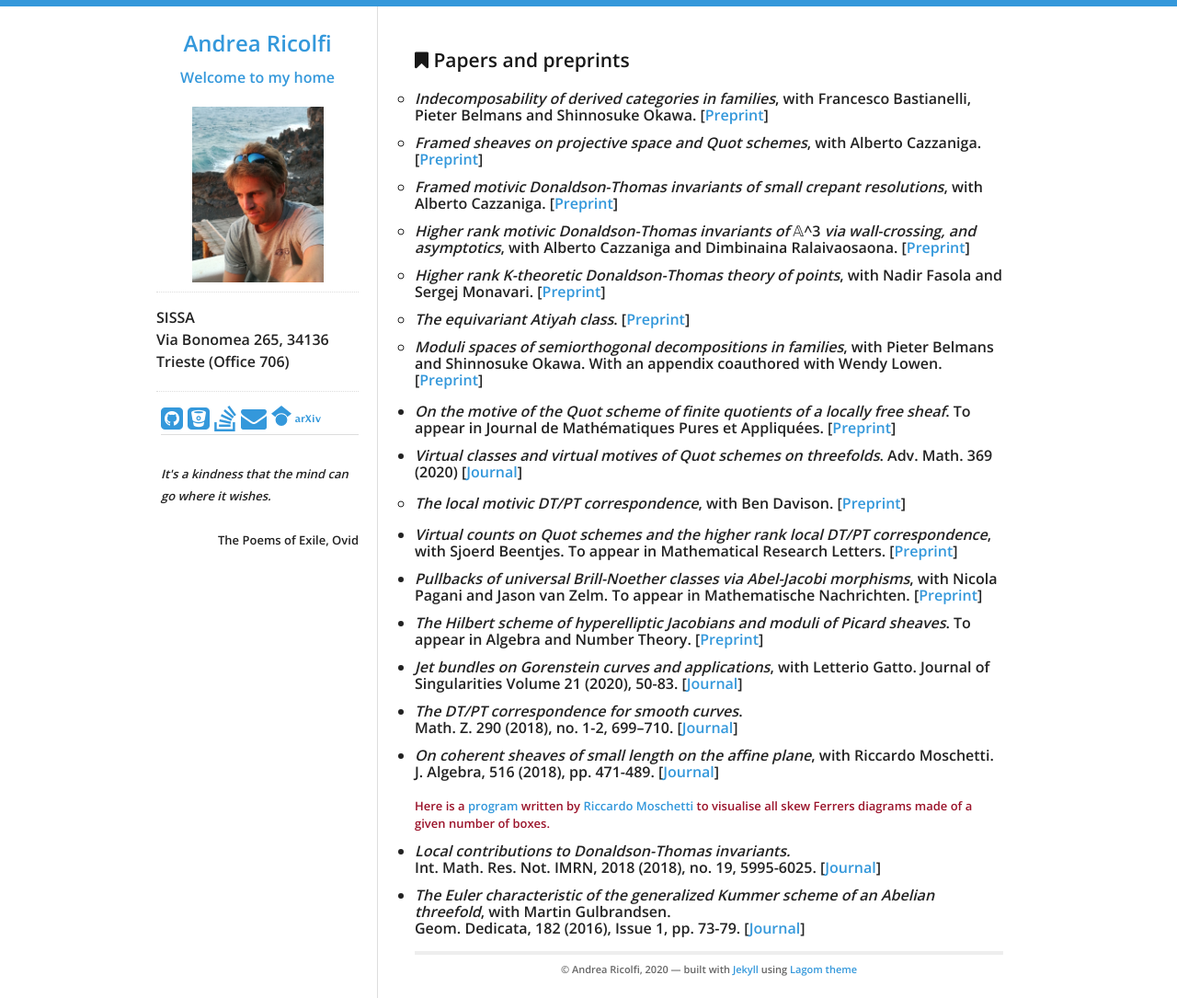
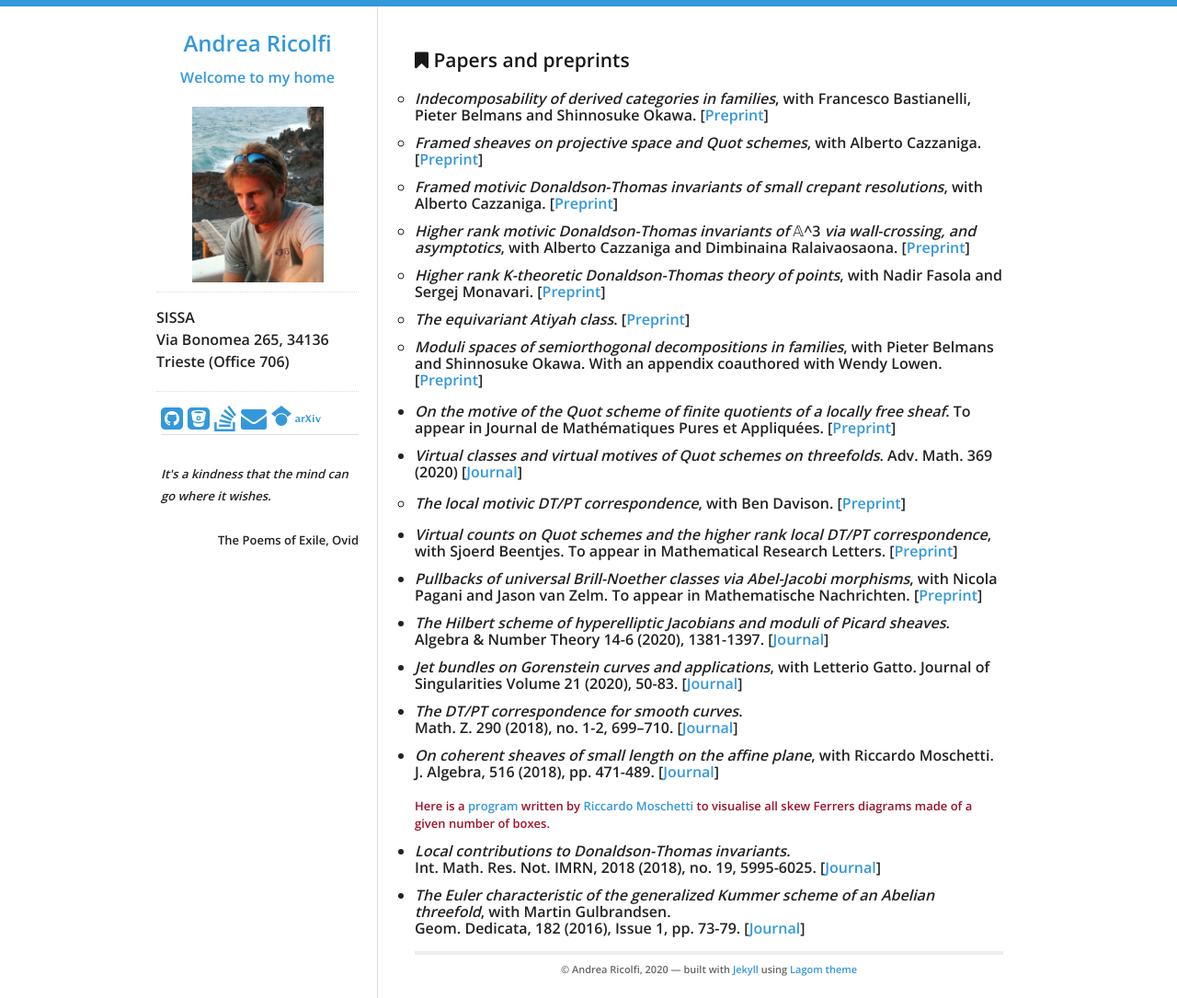
Before and after one commit to atricolfi/atricolfi.github.io, a Jekyll site: the page built from Papers.html, in a window 1280 px wide. Shown: the whole page at 92% size. Built offline with Jekyll 4.4.1, drawn with Linux system fonts in a browser that asks for light colours.

Commit message:
Update Papers.html

```diff
--- a/Papers.html
+++ b/Papers.html
@@ -27,7 +27,7 @@ title: Blog Posts
   <ul>
 <li><em>Virtual counts on Quot schemes and the higher rank local DT/PT correspondence</em>, with Sjoerd Beentjes. To appear in Mathematical Research Letters. [<a href="https://arxiv.org/abs/1811.09859">Preprint</a>]</li>
 <li><em>Pullbacks of universal Brill-Noether classes via Abel-Jacobi morphisms</em>, with Nicola Pagani and Jason van Zelm. To appear in Mathematische Nachrichten. [<a href="https://arxiv.org/abs/1809.10668">Preprint</a>]</li>
-<li><em>The Hilbert scheme of hyperelliptic Jacobians and moduli of Picard sheaves</em>. To appear in Algebra and Number Theory. [<a href="https://arxiv.org/abs/1804.08481">Preprint</a>]</li>
+<li><em>The Hilbert scheme of hyperelliptic Jacobians and moduli of Picard sheaves</em>. Algebra & Number Theory 14-6 (2020), 1381-1397. [<a href="https://msp.org/ant/2020/14-6/p02.xhtml">Journal</a>]</li>
 <li><em>Jet bundles on Gorenstein curves and applications</em>, with Letterio Gatto. Journal of Singularities
 Volume 21 (2020), 50-83. [<a href="http://www.journalofsing.org/volume21/article4.html">Journal</a>] </li>
 <li><em>The DT/PT correspondence for smooth curves</em>.<br>
```
